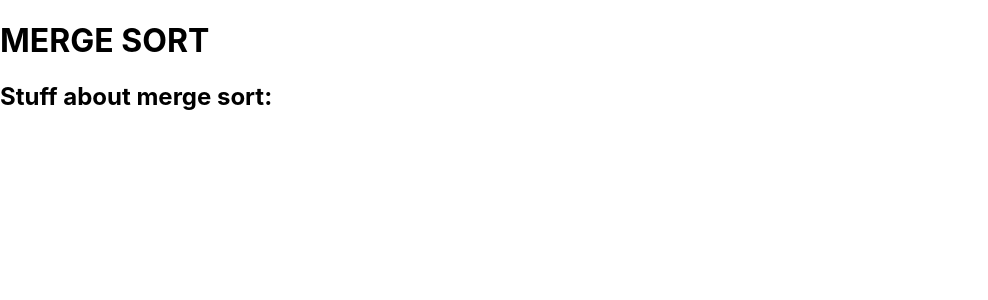
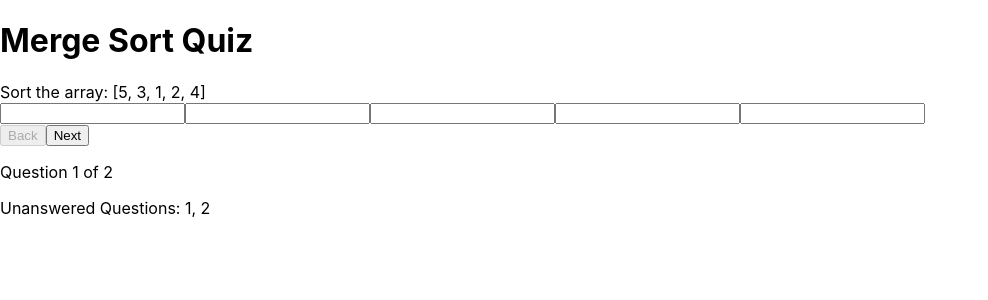
Before and after one commit to MphoM242/sdp_sorting, a React (Create React App) app: page /merge in a window 1280 px wide. Shown: the top 300 px of the page, without its empty margins (0-988 px from the left). Built offline with nearby package versions, Linux system fonts and the light colour scheme.

Commit message:
new Merge page with VERY basic quiz

```diff
--- a/src/components/sorts/Merge.js
+++ b/src/components/sorts/Merge.js
@@ -1,12 +1,144 @@
-import React from "react";
+import React, { useState } from 'react';
 
-const MergeSort = () => {
-return (
-	<div>
-	<h1>MERGE SORT</h1>
-	<h2>Stuff about merge sort:</h2>
-	</div>
-);
-};
+function MergeSort() {
+  const [questions] = useState([
+    { inputArray: [5, 3, 1, 2, 4], correctAnswer: [1, 2, 3, 4, 5] },
+    { inputArray: [10, 8, 6, 4, 2], correctAnswer: [2, 4, 6, 8, 10] },
+    // Add more questions here
+  ]);
+
+  const [userAnswers, setUserAnswers] = useState(questions.map(() => []));
+  const [currentQuestionIndex, setCurrentQuestionIndex] = useState(0);
+  const [quizSubmitted, setQuizSubmitted] = useState(false);
+
+  const handleInputChange = (event, questionIndex, inputIndex) => {
+    const inputValue = parseInt(event.target.value, 10);
+    const updatedAnswers = [...userAnswers];
+    updatedAnswers[questionIndex] = [...userAnswers[questionIndex]];
+    updatedAnswers[questionIndex][inputIndex] = inputValue;
+    setUserAnswers(updatedAnswers);
+  };
+
+  const calculateScore = () => {
+    let totalScore = 0;
+	const wrongAnswers=[]; //Track incorrect answers
+    for (let i = 0; i < questions.length; i++) {
+      const correct = questions[i].correctAnswer;
+      const userAnswer = userAnswers[i];
+      if (correct.every((val, index) => val === userAnswer[index])) {
+        totalScore += 1;
+      }
+	  else{
+		  wrongAnswers.push(i+1); //Add qestion nr to array of wrong answered questions
+	  }
+    }
+    return {totalScore, wrongAnswers};
+  };
+
+  const handleNextClick = () => {
+    if (currentQuestionIndex < questions.length - 1) {
+      setCurrentQuestionIndex(currentQuestionIndex + 1);
+    }
+  };
+
+  const handleBackClick = () => {
+    if (currentQuestionIndex > 0) {
+      setCurrentQuestionIndex(currentQuestionIndex - 1);
+    }
+  };
+
+  const handleQuizSubmit = () => {
+    setQuizSubmitted(true);
+  };
+
+  const unansweredQuestions = () => {
+    const unanswered = [];
+    for (let i = 0; i < questions.length; i++) {
+      if (userAnswers[i].length !== questions[i].correctAnswer.length) {
+        unanswered.push(i + 1);
+      }
+    }
+    return unanswered;
+  };
+
+  const renderQuestions = () => {
+    const currentQuestion = questions[currentQuestionIndex];
+    const currentAnswer = userAnswers[currentQuestionIndex];
+
+    return (
+      <div key={currentQuestionIndex}>
+        <div>Sort the array: [{currentQuestion.inputArray.join(', ')}]</div>
+        <div>
+          {currentQuestion.inputArray.map((number, inputIndex) => (
+            <input
+              key={inputIndex}
+              type="number"
+              //placeholder={inputIndex + 1}
+              value={currentAnswer[inputIndex] || ''}
+              onChange={(e) => handleInputChange(e, currentQuestionIndex, inputIndex)}
+            />
+          ))}
+        </div>
+      </div>
+    );
+  };
+
+  const renderNavigation = () => {
+    return (
+      <div>
+        <button onClick={handleBackClick} disabled={currentQuestionIndex === 0}>
+          Back
+        </button>
+        <button onClick={handleNextClick} disabled={currentQuestionIndex === questions.length - 1}>
+          Next
+        </button>
+        {currentQuestionIndex === questions.length - 1 && (
+          <button onClick={handleQuizSubmit}>Submit Quiz</button>
+        )}
+      </div>
+    );
+  };
+
+  const renderQuizResults = () => {
+	if(quizSubmitted){
+		const {totalScore, wrongAnswers} = calculateScore();
+		return (
+		  <div>
+			<h2>Quiz Results:</h2>
+			<p>Your Total Score: {totalScore} / {questions.length}</p>
+			{wrongAnswers.length > 0 && (
+			  <div>
+				<p> Incorrect Answers:</p>
+				<ul>
+					{wrongAnswers.map((questionNumber) => (
+						<li key={questionNumber}>Question {questionNumber}</li>
+					))}
+				</ul>
+			   </div>
+			)}
+		  </div>
+		);
+	}
+	return null;
+  };
+
+  return (
+    <div>
+      <h1>Merge Sort Quiz</h1>
+      {quizSubmitted ? (
+        renderQuizResults() )
+       : (
+        <div>
+          {renderQuestions()}
+          {renderNavigation()}
+          <div>
+            <p>Question {currentQuestionIndex + 1} of {questions.length}</p>
+            <p>Unanswered Questions: {unansweredQuestions().join(', ')}</p>
+          </div>
+        </div>
+      )}
+    </div>
+  );
+}
 
 export default MergeSort;
```
